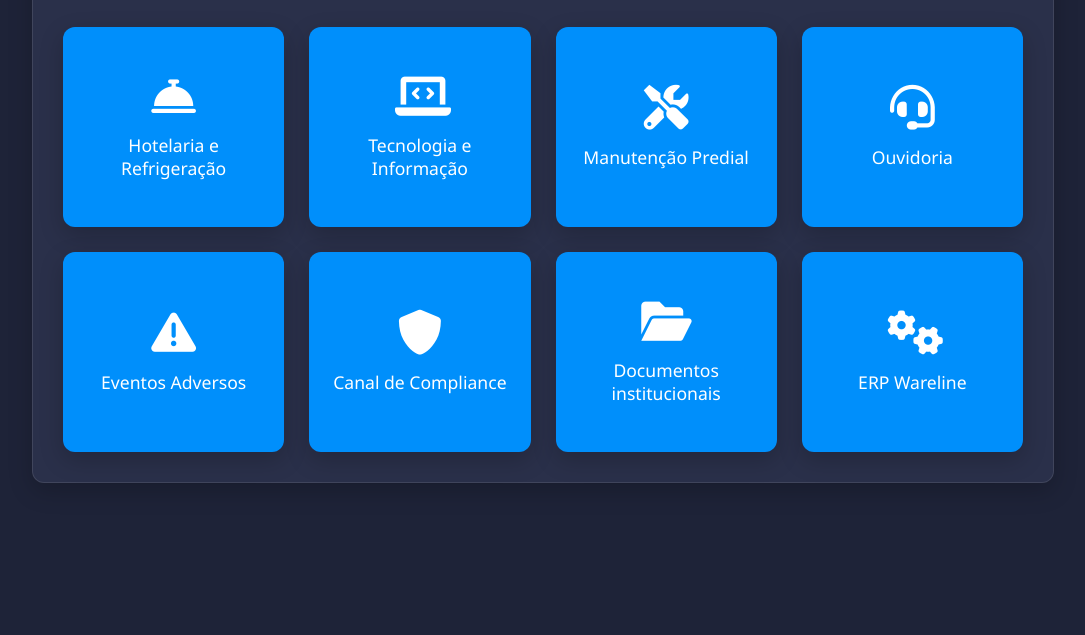
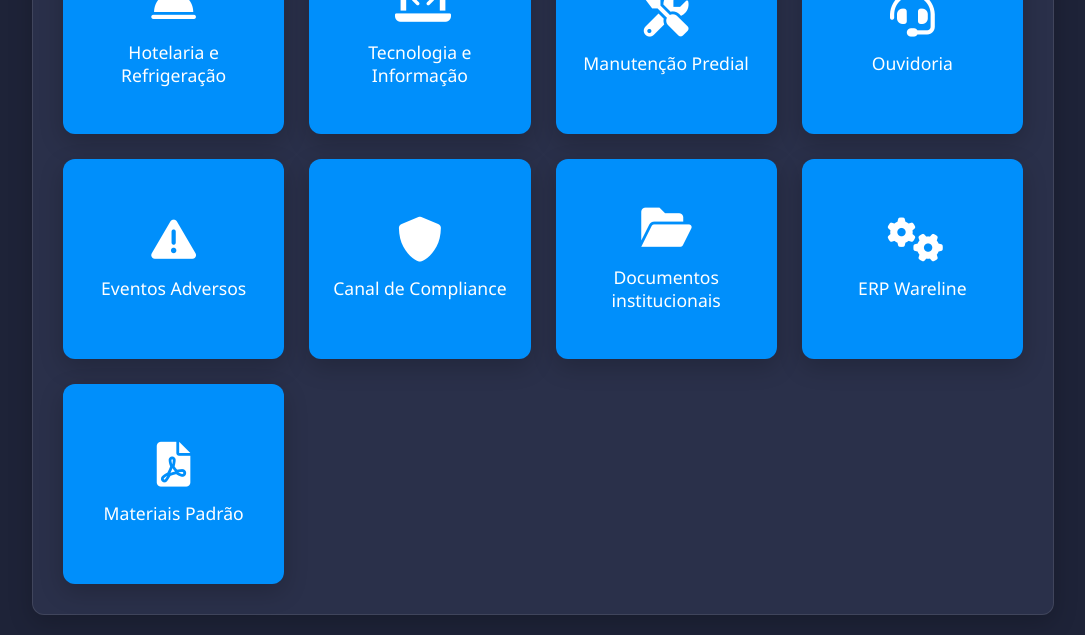
Before and after one commit to GQuintino/GQuintino.github.io, a plain HTML site: page index.html in a window 1280 px wide. Shown: the part 243-878 px from the top of the page, without its empty margins (97-1182 px from the left). Before the commit the page ends 840 px from the top, so only its background shows below. Drawn offline with Linux system fonts and the light colour scheme.

Commit message:
Update index.html

```diff
--- a/index.html
+++ b/index.html
@@ -3,7 +3,7 @@
 <head>
     <meta charset="UTF-8">
     <meta name="viewport" content="width=device-width, initial-scale=1.0">
-    <title>Serviços Grupo Chavantes  Hospital Waldemar Tebaldi</title>
+    <title>Serviços Grupo Chavantes Hospital Waldemar Tebaldi</title>
     <link rel="stylesheet" href="https://cdnjs.cloudflare.com/ajax/libs/font-awesome/6.0.0-beta3/css/all.min.css">
     <style>
         /* Estilos básicos inspirados nos arquivos fornecidos */
@@ -195,6 +195,10 @@
                 <a href="https://hmamericana.local.conectew.com.br/" class="service-button" aria-label="Acessar ERP Wareline">
                     <i class="fas fa-cogs" aria-hidden="true"></i> <span>ERP Wareline</span>
                 </a>
+
+                <a href="https://santacasachavantes.sharepoint.com/:b:/s/intranet.hmamericana/EepXDBlfNUJOtK4tC5xkBIwBDU4WQTcJaEe5cvpGQ1ysaw?e=Jib099" class="service-button" aria-label="Acessar Padronização de Materiais e Medicamentos">
+                    <i class="fas fa-file-pdf" aria-hidden="true"></i> <span>Materiais Padrão</span>
+                </a>
                 </div>
         </main>
     </div>
```
